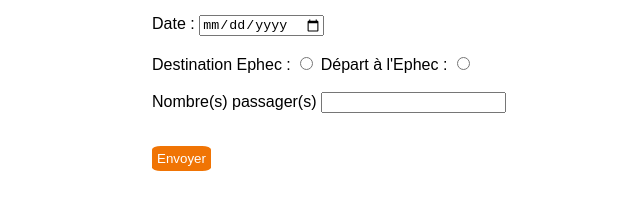
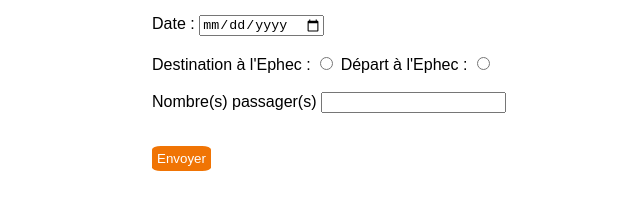
Before and after one commit to ChaosArnhug/Hackaton, a plain HTML site: page index.html in a window 1280 px wide. Shown: the part 185-394 px from the top of the page, 321-961 px from the left. Drawn offline with Linux system fonts and the light colour scheme.

Commit message:
Update index.html

```diff
--- a/index.html
+++ b/index.html
@@ -26,14 +26,15 @@
             <label for="datePost">Date :</label>
             <input name ="date" id="datePost" type="date" min="" required><br><br>
             <div>
-                <label for="destination">Destination Ephec :</label>
-                <input name = "allerRetour" id="destination" type="radio" value="destination Ephec" required>
+                <label for="destination">Destination à l'Ephec :</label>
+                <input name = "allerRetour" id="destination" type="radio" value="destination à l'Ephec" required>
                 <label for="départ">Départ à l'Ephec :</label>
                 <input name = "allerRetour" id="départ" type="radio" value="départ à l'Ephec" required><br><br>
             </div>
             <label for="numPassenger">Nombre(s) passager(s)</label>
             <input name="numPassenger" id="numPassenger" type="number" min="1" required><br><br>
             <button type="submit">Envoyer</button>
+            <div id="msgConfPost"></div>
         </fieldset>
     </form>
 </section>
@@ -105,6 +106,7 @@
 
         </fieldset>
         <button type="submit">S'inscrire</button>
+        <div id="msgConfProf"></div>
     </form>
 </section>
 </body>
```
